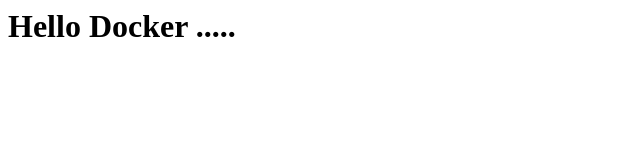
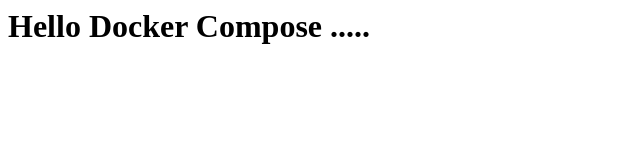
Before and after one commit to up1/demo-docker-20230830, a plain HTML site: page example01/index.html in a window 1280 px wide. Shown: the whole page, without its empty margins (0-640 px from the left). Drawn offline with Linux system fonts and the light colour scheme.

Commit message:
Add web service

```diff
--- a/example01/index.html
+++ b/example01/index.html
@@ -1 +1 @@
-<H1>Hello Docker .....</H1>
+<H1>Hello Docker Compose .....</H1>
```
Also changed, not shown: 1 other file.
